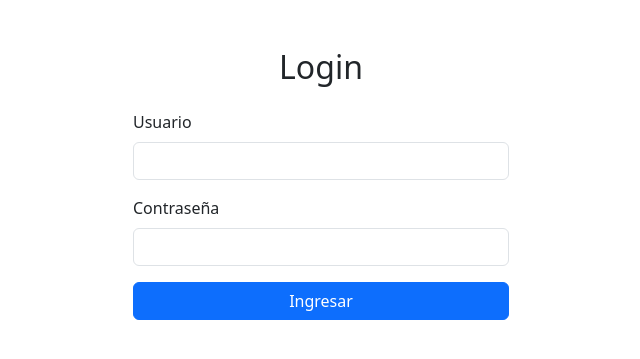
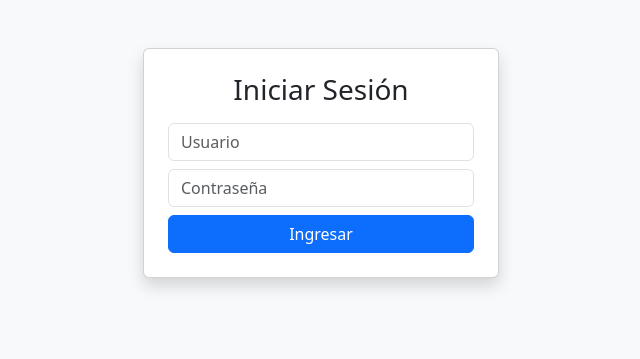
Before and after one commit to leila2208/TCC-Cloud-Alertas, a Flask app: page /login in a window 1280 px wide. Shown: the top 359 px of the page, without its empty margins (319-959 px from the left). Run offline with Flask 3, Linux system fonts and the light colour scheme; data comes from the database, SQL or seed files in the repository.

Commit message:
Update login.html

```diff
--- a/templates/login.html
+++ b/templates/login.html
@@ -3,26 +3,26 @@
 <head>
 <meta charset="UTF-8">
 <meta name="viewport" content="width=device-width, initial-scale=1.0">
-<title>Login - Panel</title>
+<title>Login TCC</title>
 <link href="https://cdn.jsdelivr.net/npm/bootstrap@5.3.2/dist/css/bootstrap.min.css" rel="stylesheet">
 </head>
-<body>
-<div class="container mt-5" style="max-width: 400px;">
-    <h2 class="mb-4 text-center">Login</h2>
-    {% if error %}
-        <div class="alert alert-danger">{{ error }}</div>
-    {% endif %}
-    <form method="POST">
-        <div class="mb-3">
-            <label for="usuario" class="form-label">Usuario</label>
-            <input type="text" class="form-control" id="usuario" name="usuario" required>
+<body class="bg-light">
+<div class="container mt-5">
+    <div class="row justify-content-center">
+        <div class="col-md-4">
+            <div class="card p-4 shadow">
+                <h3 class="text-center mb-3">Iniciar Sesión</h3>
+                {% if error %}
+                    <div class="alert alert-danger">{{ error }}</div>
+                {% endif %}
+                <form method="post">
+                    <input class="form-control mb-2" type="text" name="usuario" placeholder="Usuario" required>
+                    <input class="form-control mb-2" type="password" name="clave" placeholder="Contraseña" required>
+                    <button class="btn btn-primary w-100">Ingresar</button>
+                </form>
+            </div>
         </div>
-        <div class="mb-3">
-            <label for="clave" class="form-label">Contraseña</label>
-            <input type="password" class="form-control" id="clave" name="clave" required>
-        </div>
-        <button type="submit" class="btn btn-primary w-100">Ingresar</button>
-    </form>
+    </div>
 </div>
 </body>
 </html>
```
